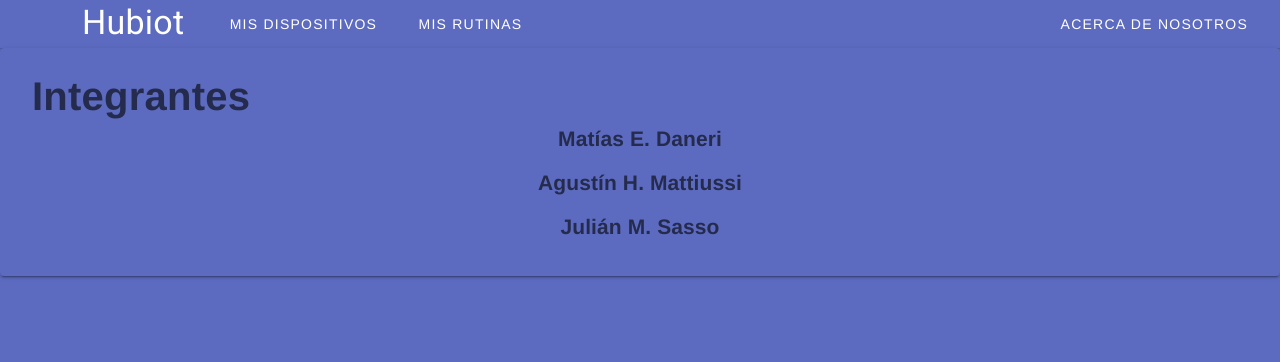
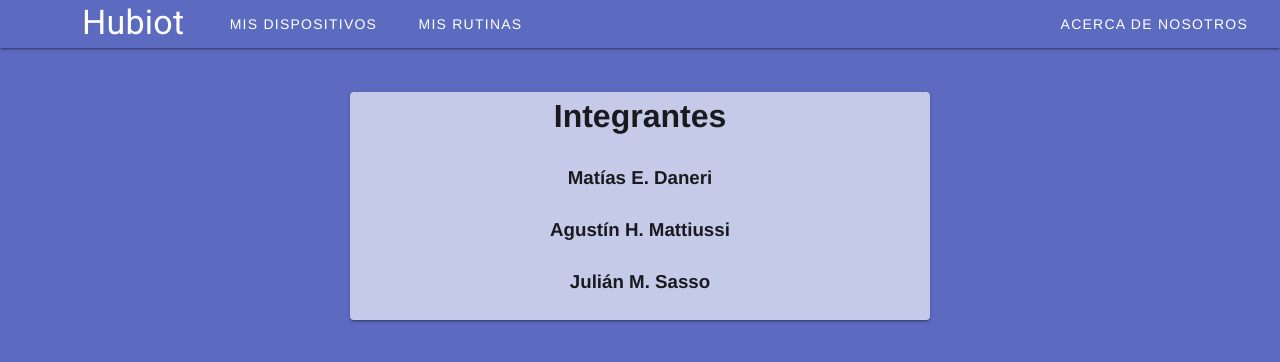
Before and after one commit to AgusMattiussi/hubiot-web, a Vue app: page /about in a window 1280 px wide. Shown: the top 362 px of the page. Built offline with nearby package versions, Linux system fonts and the light colour scheme.

Commit message:
Acerca de nosotros re-hecho.

```diff
--- a/src/views/AboutView.vue
+++ b/src/views/AboutView.vue
@@ -1,14 +1,25 @@
 <template>
   <v-main class="fill-height primary" fluid>
-      <v-card class="primary">
-        <v-card-text>
-          <v-card-title><h1>Integrantes</h1></v-card-title>
-          <h2>Matías E. Daneri</h2><br/>
-          <h2>Agustín H. Mattiussi</h2><br/>
-          <h2>Julián M. Sasso</h2><br/>
-        </v-card-text>
+    <v-container elevation="10">
+      <v-card class="card secondary">
+        <h1>Integrantes</h1>
+        <h3>Matías E. Daneri</h3><br/>
+        <h3>Agustín H. Mattiussi</h3><br/>
+        <h3>Julián M. Sasso</h3><br/>
       </v-card>
+    </v-container>
     </v-main>
 </template>
 
-<style scoped></style>
+<style scoped>
+.card {
+  margin-left: auto;
+  margin-right: auto;
+  margin-top: 32px;
+  width: 50%;
+}
+
+.card h1 {
+  margin-bottom: 24px;
+}
+</style>
```
